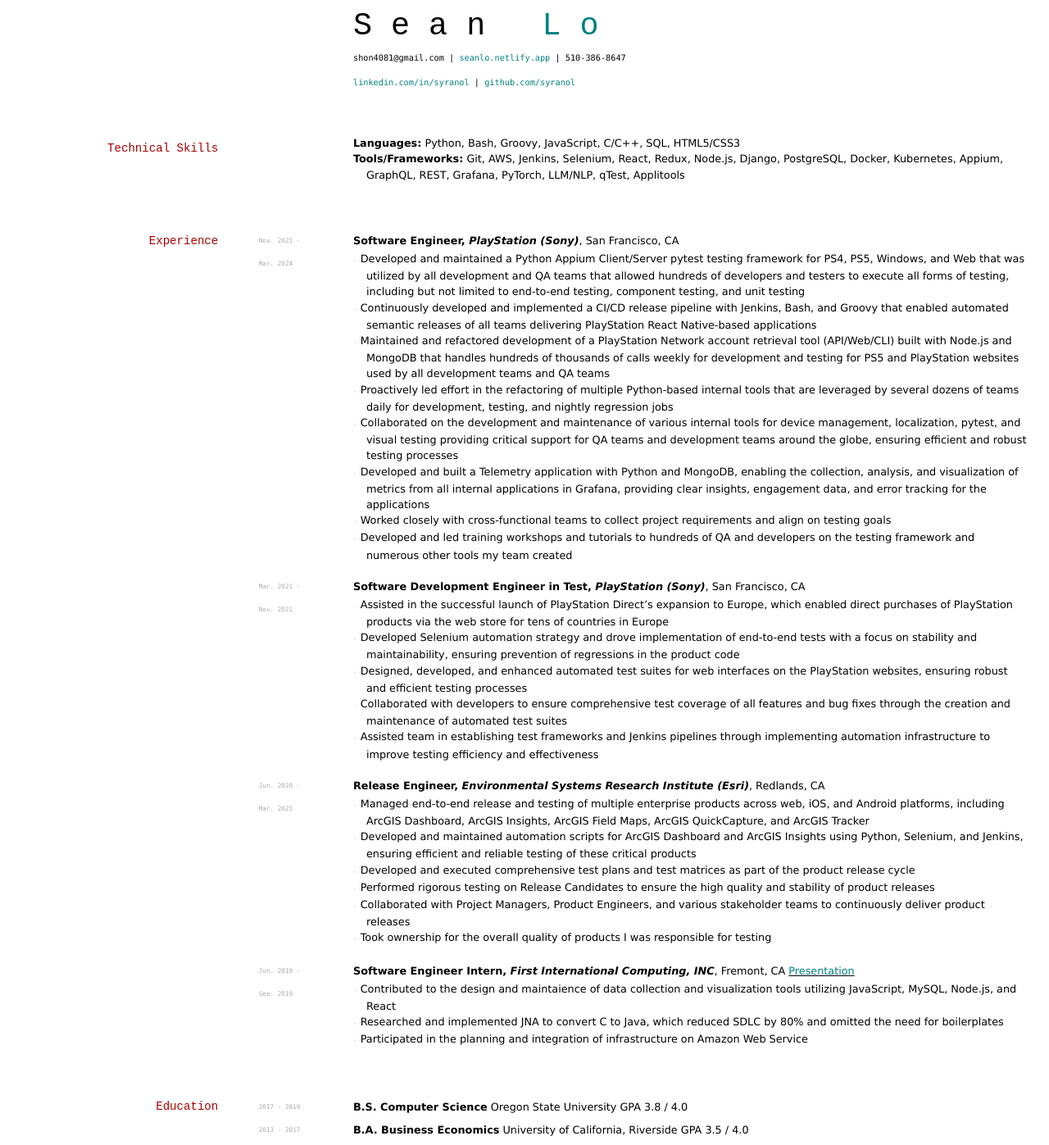
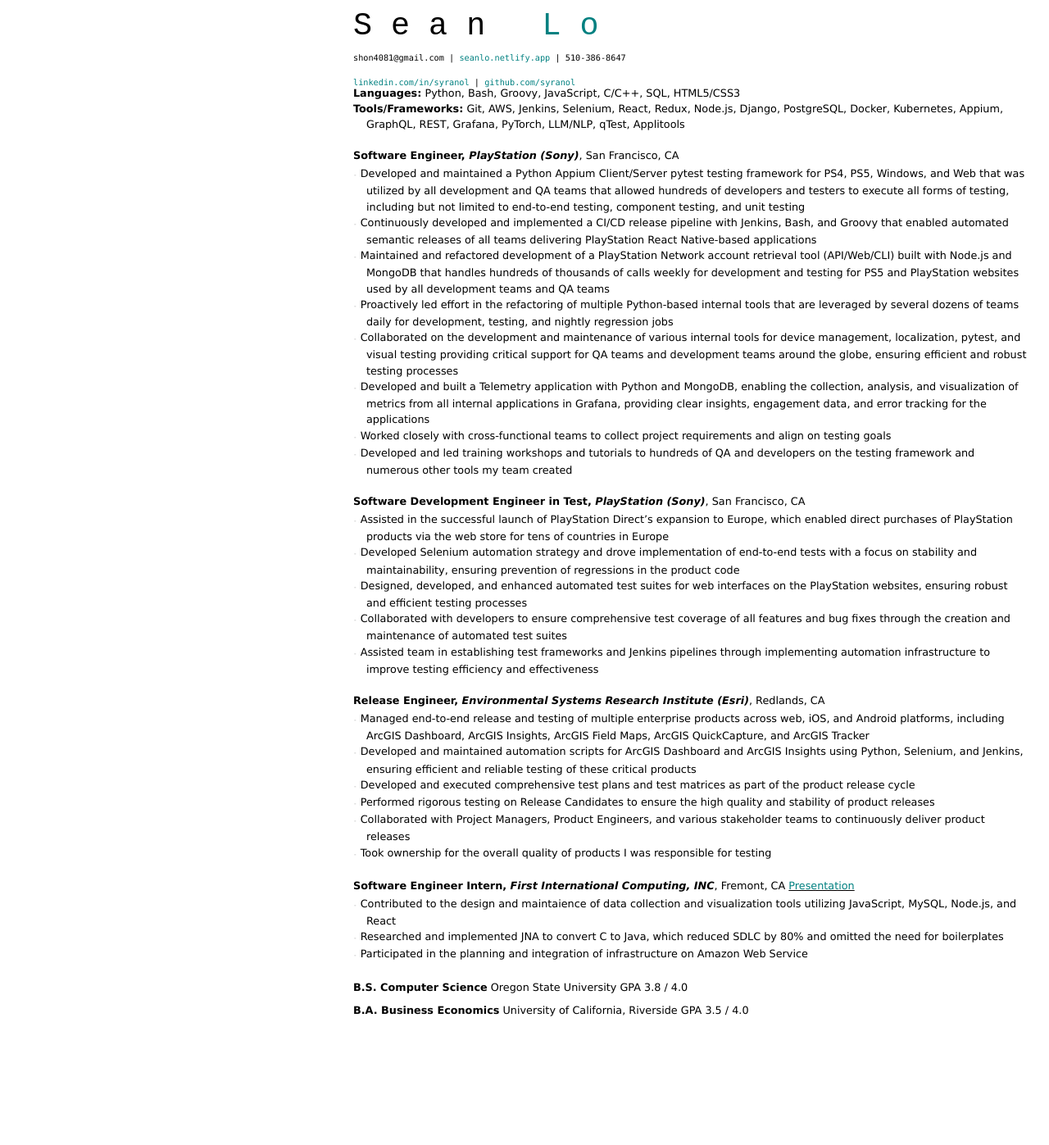
Before and after one commit to elipapa/markdown-cv, a Jekyll site: the page built from index.md, in a window 1280 px wide. Shown: the whole page at 82% size. Built offline with Jekyll 4.4.1, drawn with Linux system fonts in a browser that asks for light colours; after the commit the page ends 1251 px from its top, so only the background shows below that.

Commit message:
Update index.md

```diff
--- a/index.md
+++ b/index.md
@@ -14,16 +14,11 @@
   <font color="black">|</font> <a href="https://github.com/syranol"><font color="teal">github.com/syranol</font></a>
 </div>
 
-## Technical Skills
 - __Languages:__ Python, Bash, Groovy, JavaScript, C/C++, SQL, HTML5/CSS3
 - __Tools/Frameworks:__ Git, AWS, Jenkins, Selenium, React, Redux, Node.js, Django, PostgreSQL, Docker, Kubernetes, Appium, GraphQL, REST, Grafana, PyTorch, LLM/NLP, qTest, Applitools
 
-## Experience
 
-`Nov. 2021 -`
 __Software Engineer, *PlayStation (Sony)*__, San Francisco, CA
-
-`Mar. 2024`
 
 - `-` Developed and maintained a Python Appium Client/Server pytest testing framework for PS4, PS5, Windows, and Web that was utilized by all development and QA teams that allowed hundreds of developers and testers to execute all forms of testing, including but not limited to end-to-end testing, component testing, and unit testing
 - `-` Continuously developed and implemented a CI/CD release pipeline with Jenkins, Bash, and Groovy that enabled automated semantic releases of all teams delivering PlayStation React Native-based applications
@@ -34,20 +29,17 @@
 - `-` Worked closely with cross-functional teams to collect project requirements and align on testing goals
 - `-` Developed and led training workshops and tutorials to hundreds of QA and developers on the testing framework and numerous other tools my team created
 
-`Mar. 2021 -`
+
 __Software Development Engineer in Test, *PlayStation (Sony)*__, San Francisco, CA
 
-`Nov. 2021`
 - `-` Assisted in the successful launch of PlayStation Direct's expansion to Europe, which enabled direct purchases of PlayStation products via the web store for tens of countries in Europe
 - `-` Developed Selenium automation strategy and drove implementation of end-to-end tests with a focus on stability and maintainability, ensuring prevention of regressions in the product code
 - `-` Designed, developed, and enhanced automated test suites for web interfaces on the PlayStation websites, ensuring robust and efficient testing processes
 - `-` Collaborated with developers to ensure comprehensive test coverage of all features and bug fixes through the creation and maintenance of automated test suites
 - `-` Assisted team in establishing test frameworks and Jenkins pipelines through implementing automation infrastructure to improve testing efficiency and effectiveness
 
-`Jun. 2020 -`
 __Release Engineer, *Environmental Systems Research Institute (Esri)*__, Redlands, CA
 
-`Mar. 2021`
 - `-` Managed end-to-end release and testing of multiple enterprise products across web, iOS, and Android platforms, including ArcGIS Dashboard, ArcGIS Insights, ArcGIS Field Maps, ArcGIS QuickCapture, and ArcGIS Tracker
 - `-` Developed and maintained automation scripts for ArcGIS Dashboard and ArcGIS Insights using Python, Selenium, and Jenkins, ensuring efficient and reliable testing of these critical products
 - `-` Developed and executed comprehensive test plans and test matrices as part of the product release cycle
@@ -55,18 +47,13 @@
 - `-` Collaborated with Project Managers, Product Engineers, and various stakeholder teams to continuously deliver product releases
 - `-` Took ownership for the overall quality of products I was responsible for testing
 
-`Jun. 2019 -`
 __Software Engineer Intern, *First International Computing, INC*__, Fremont, CA <a href="https://www.linkedin.com/in/syranol/overlay/1583300266405/single-media-viewer/?type=DOCUMENT&profileId=ACoAABPldJ0BFSjGL3EC_DYMnNJCZ6ongKLGV8o](https://www.linkedin.com/in/syranol/overlay/1583300266405/single-media-viewer?type=DOCUMENT&profileId=ACoAABPldJ0BFSjGL3EC_DYMnNJCZ6ongKLGV8o&lipi=urn%3Ali%3Apage%3Ad_flagship3_profile_view_base%3Bx6lRpc6VRv6h80zWrUTwyw%3D%3D](https://www.linkedin.com/in/syranol/overlay/1583300266405/single-media-viewer?type=DOCUMENT&profileId=ACoAABPldJ0BFSjGL3EC_DYMnNJCZ6ongKLGV8o&lipi=urn%3Ali%3Apage%3Ad_flagship3_profile_view_base%3BKydn0%2FLdQY6Ut2HiDrOFtw%3D%3D"> <font color="teal"> Presentation </font> </a>
 
-`Sep. 2019`
 - `-` Contributed to the design and maintaience of data collection and visualization tools utilizing JavaScript, MySQL, Node.js, and React
 - `-` Researched and implemented JNA to convert C to Java, which reduced SDLC by 80% and omitted the need for boilerplates
 - `-` Participated in the planning and integration of infrastructure on Amazon Web Service
 
-## Education
 
-`2017 - 2019`
 __B.S. Computer Science__   Oregon State University          GPA 3.8 / 4.0
 
-`2013 - 2017`
 __B.A. Business Economics__   University of California, Riverside          GPA 3.5 / 4.0
```
